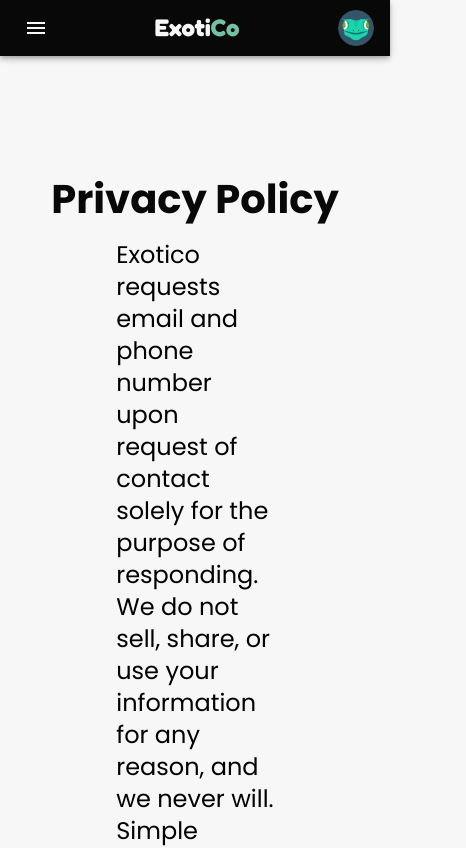
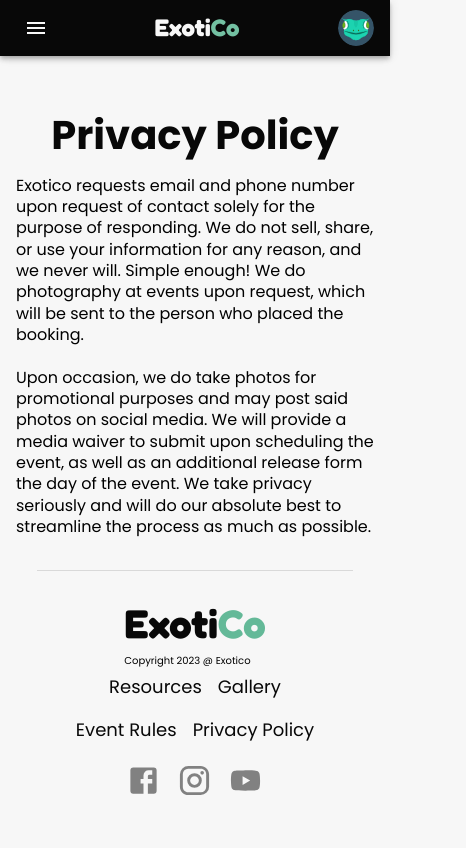
Before and after one commit to boingloings33/ExotiCo, a React (Vite) app: page /privacy-policy in a window 390 px wide. Shown: the top 848 px of the page, 466 px wide, since content can reach past the window. Built offline with nearby package versions, Linux system fonts and the light colour scheme; a web font is replaced by a local one.

Commit message:
fixed mobile event rules and policy

```diff
--- a/src/Components/EventRules.jsx
+++ b/src/Components/EventRules.jsx
@@ -6,14 +6,14 @@
       sx={{
         mt: 18,
         mx: { xs: 2, sm: 8, md: 18, xl: 28 },
-        py: 4,
+        pt: 4,
       }}
       justifyContent="center"
       alignItems="center"
       spacing={2}
     >
       <Typography variant="h1">Event Rules</Typography>
-      <Typography variant="h5" sx={{ px: 24 }}>
+      <Typography variant="h5" sx={{ px: { xs: 2, sm: 24 } }}>
         <Stack spacing={3}>
           <Typography variant="body2">
             <strong>1.</strong> Consequatur enim sunt ad animi quam tempore
@@ -43,6 +43,7 @@
             <strong>5.</strong> Lorem ipsum dolor sit amet consectetur
             adipisicing elit. Iure possimus ex, eum similique voluptas
           </Typography>
+          <Divider sx={{ width: { sm: 0 } }} />
         </Stack>
       </Typography>
     </Stack>
--- a/src/Components/Footer.jsx
+++ b/src/Components/Footer.jsx
@@ -99,6 +99,7 @@
         </>
       )}
       {isMobile && (
+        <>
           <Stack
             justifyContent="space-between"
             alignItems="center"
@@ -164,7 +165,6 @@
                   </Typography>
                 </Link>
               </Stack>
-
               <Stack direction="row" justifyContent="center">
                 <IconButton href="https://www.facebook.com/" target="_blank">
                   <FacebookIcon sx={{ color: "#818181" }} fontSize="large" />
@@ -178,6 +178,7 @@
               </Stack>
             </Stack>
           </Stack>
+        </>
       )}
     </>
   );
--- a/src/Components/PrivacyPolicy.jsx
+++ b/src/Components/PrivacyPolicy.jsx
@@ -1,31 +1,37 @@
-import { Typography, Stack } from "@mui/material";
+import { Typography, Stack, Divider } from "@mui/material";
 
 function PrivacyPolicy() {
   return (
+    <>
       <Stack
         sx={{
-        mt: 18,
+          mt: { xs: 10, sm: 18 },
           mx: { xs: 2, sm: 8, md: 18, xl: 28 },
-        py: 4,
+          pt: 4,
         }}
         justifyContent="center"
         alignItems="center"
         spacing={2}
       >
         <Typography variant="h1">Privacy Policy</Typography>
-      <Typography variant="h5" sx={{ px: 24 }}>
+        <Typography
+          variant="h5"
+          sx={{ px: { xs: 0, sm: 24 }, fontSize: { xs: 16, sm: 22 } }}
+        >
           Exotico requests email and phone number upon request of contact solely
           for the purpose of responding. We do not sell, share, or use your
           information for any reason, and we never will. Simple enough! We do
-        photography at events upon request, which will be sent to the person who
-        placed the booking. <br />
-        <br /> Upon occasion, we do take photos for promotional purposes and may
-        post said photos on social media. We will provide a media waiver to
-        submit upon scheduling the event, as well as an additional release form
-        the day of the event. We take privacy seriously and will do our absolute
-        best to streamline the process as much as possible.
+          photography at events upon request, which will be sent to the person
+          who placed the booking. <br />
+          <br /> Upon occasion, we do take photos for promotional purposes and
+          may post said photos on social media. We will provide a media waiver
+          to submit upon scheduling the event, as well as an additional release
+          form the day of the event. We take privacy seriously and will do our
+          absolute best to streamline the process as much as possible.
         </Typography>
+        <Divider sx={{ width: { xs: "88%", sm: 0 }, pt: 2 }} />
       </Stack>
+    </>
   );
 }
 
```
Lines whose indentation alone changed are shown as unchanged.
